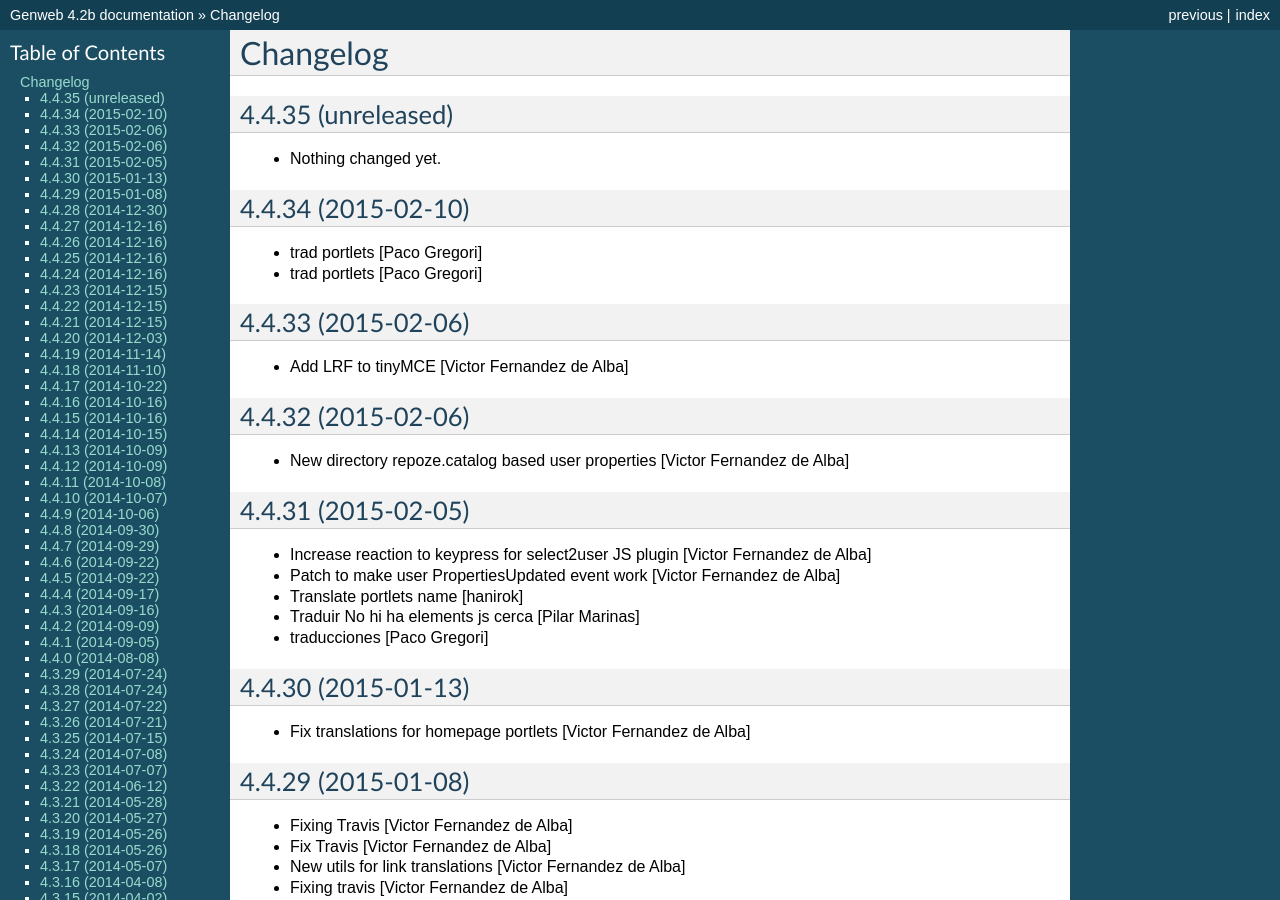
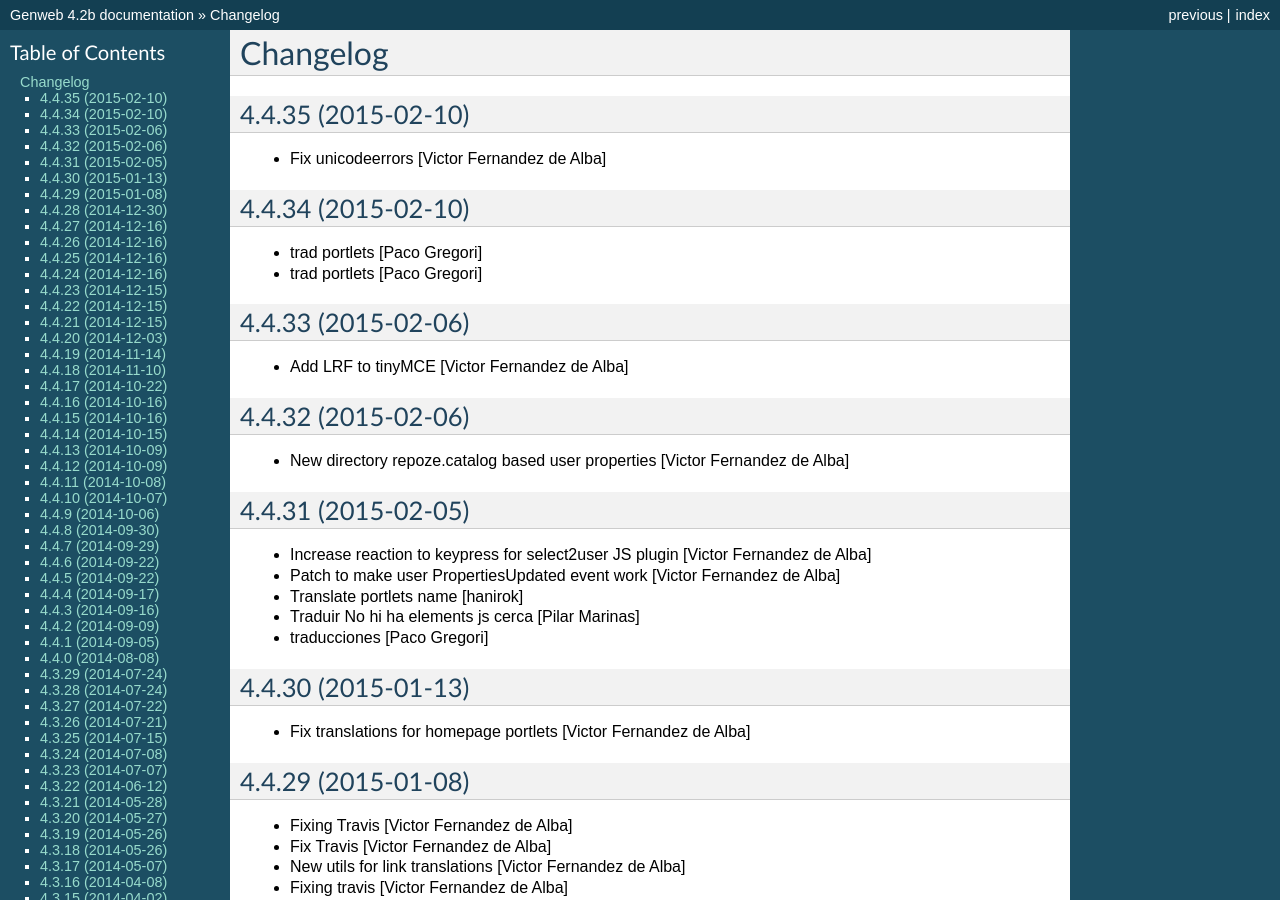
Before and after one commit to UPCnet/genweb.core, a Sphinx documentation site: the page built from docs/HISTORY.rst, in a window 1280 px wide and 900 px high. Built offline with Sphinx 7.4.7, drawn with Linux system fonts in a browser that asks for light colours.

Commit message:
Preparing release 4.4.35

```diff
--- a/docs/HISTORY.rst
+++ b/docs/HISTORY.rst
@@ -1,11 +1,10 @@
 Changelog
 =========
 
-4.4.35 (unreleased)
+4.4.35 (2015-02-10)
 -------------------
 
-- Nothing changed yet.
-
+* Fix unicodeerrors [Victor Fernandez de Alba]
 
 4.4.34 (2015-02-10)
 -------------------
--- a/setup.py
+++ b/setup.py
@@ -1,7 +1,7 @@
 from setuptools import setup, find_packages
 import os
 
-version = '4.4.35.dev0'
+version = '4.4.35'
 
 README = open("README.rst").read()
 HISTORY = open(os.path.join("docs", "HISTORY.rst")).read()
```
